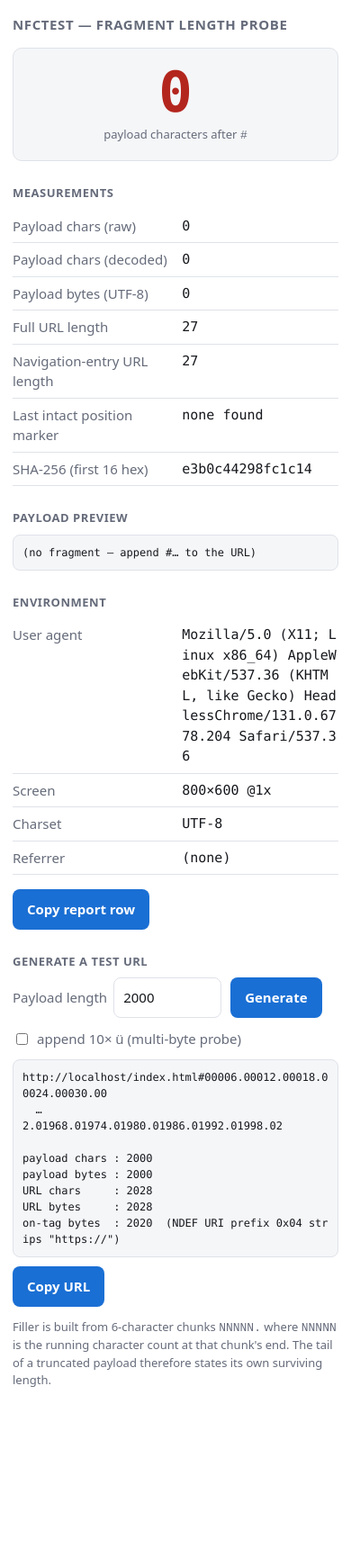
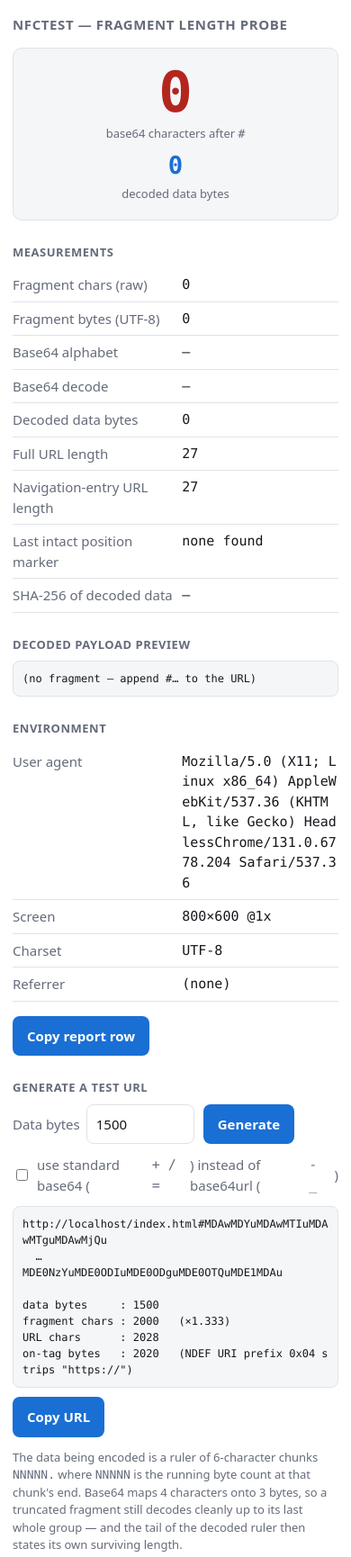
Before and after one commit to Kaistein01/NFCtest, a plain HTML site: page index.html in a window 390 px wide. Shown: the whole page at 90% size. Before the commit the page ends 1605 px from the top, so only its background shows below. Drawn offline with Linux system fonts and the light colour scheme.

Commit message:
chore: add base64 encoding

```diff
--- a/index.html
+++ b/index.html
@@ -8,13 +8,13 @@
   :root {
     --bg: #ffffff; --fg: #16181d; --muted: #656b7a;
     --line: #dfe2e8; --card: #f5f6f8; --accent: #1a6fd4;
-    --ok: #17794a; --bad: #b3261e;
+    --ok: #17794a; --bad: #b3261e; --warn: #a1610b;
   }
   @media (prefers-color-scheme: dark) {
     :root {
       --bg: #14161a; --fg: #e8eaee; --muted: #9aa1b0;
       --line: #2c3038; --card: #1c1f25; --accent: #63a4f0;
-      --ok: #4cc38a; --bad: #f2635a;
+      --ok: #4cc38a; --bad: #f2635a; --warn: #e0a83a;
     }
   }
   * { box-sizing: border-box; }
@@ -34,7 +34,11 @@
     font: 700 clamp(40px, 16vw, 68px)/1 ui-monospace, SFMono-Regular, Menlo, Consolas, monospace;
     font-variant-numeric: tabular-nums; word-break: break-all;
   }
-  .headline .lbl { color: var(--muted); font-size: 13px; margin-top: 6px; }
+  .headline .sub {
+    font: 600 clamp(18px, 7vw, 28px)/1.2 ui-monospace, SFMono-Regular, Menlo, Consolas, monospace;
+    font-variant-numeric: tabular-nums; margin-top: 10px; color: var(--accent);
+  }
+  .headline .lbl { color: var(--muted); font-size: 13px; margin-top: 5px; }
   .empty { color: var(--bad); }
   table { width: 100%; border-collapse: collapse; }
   th, td { text-align: left; padding: 7px 0; border-bottom: 1px solid var(--line); vertical-align: top; }
@@ -42,6 +46,8 @@
   td { font-family: ui-monospace, SFMono-Regular, Menlo, Consolas, monospace;
        font-variant-numeric: tabular-nums; word-break: break-all; }
   .bad { color: var(--bad); }
+  .warn { color: var(--warn); }
+  .ok { color: var(--ok); }
   pre {
     background: var(--card); border: 1px solid var(--line); border-radius: 8px;
     padding: 10px; margin: 0; overflow-x: auto; white-space: pre-wrap; word-break: break-all;
@@ -61,7 +67,7 @@
   label { display: inline-flex; align-items: center; gap: 7px; color: var(--muted); }
   .row { display: flex; flex-wrap: wrap; gap: 10px; align-items: center; margin-bottom: 12px; }
   .note { color: var(--muted); font-size: 13px; }
-  a { color: var(--accent); }
+  code { font-family: ui-monospace, SFMono-Regular, Menlo, Consolas, monospace; }
 </style>
 </head>
 <body>
@@ -70,21 +76,25 @@
 
 <div class="headline">
   <div class="num" id="bigNum">—</div>
-  <div class="lbl">payload characters after <code>#</code></div>
+  <div class="lbl">base64 characters after <code>#</code></div>
+  <div class="sub" id="bigBytes">—</div>
+  <div class="lbl">decoded data bytes</div>
 </div>
 
 <h2>Measurements</h2>
 <table>
-  <tr><th>Payload chars (raw)</th>        <td id="mRaw">—</td></tr>
-  <tr><th>Payload chars (decoded)</th>    <td id="mDec">—</td></tr>
-  <tr><th>Payload bytes (UTF-8)</th>      <td id="mBytes">—</td></tr>
-  <tr><th>Full URL length</th>            <td id="mHref">—</td></tr>
-  <tr><th>Navigation-entry URL length</th><td id="mNav">—</td></tr>
-  <tr><th>Last intact position marker</th><td id="mMark">—</td></tr>
-  <tr><th>SHA-256 (first 16 hex)</th>     <td id="mHash">—</td></tr>
+  <tr><th>Fragment chars (raw)</th>        <td id="mRaw">—</td></tr>
+  <tr><th>Fragment bytes (UTF-8)</th>      <td id="mFragBytes">—</td></tr>
+  <tr><th>Base64 alphabet</th>             <td id="mAlpha">—</td></tr>
+  <tr><th>Base64 decode</th>               <td id="mStatus">—</td></tr>
+  <tr><th>Decoded data bytes</th>          <td id="mBytes">—</td></tr>
+  <tr><th>Full URL length</th>             <td id="mHref">—</td></tr>
+  <tr><th>Navigation-entry URL length</th> <td id="mNav">—</td></tr>
+  <tr><th>Last intact position marker</th> <td id="mMark">—</td></tr>
+  <tr><th>SHA-256 of decoded data</th>     <td id="mHash">—</td></tr>
 </table>
 
-<h2>Payload preview</h2>
+<h2>Decoded payload preview</h2>
 <pre id="preview">—</pre>
 
 <h2>Environment</h2>
@@ -102,11 +112,11 @@
 
 <h2>Generate a test URL</h2>
 <div class="row">
-  <label>Payload length <input type="number" id="genN" value="2000" min="1" max="60000" step="100"></label>
+  <label>Data bytes <input type="number" id="genN" value="1500" min="1" max="60000" step="100"></label>
   <button id="btnGen">Generate</button>
 </div>
 <div class="row">
-  <label><input type="checkbox" id="genUtf8"> append 10&times; &uuml; (multi-byte probe)</label>
+  <label><input type="checkbox" id="genStd"> use standard base64 (<code>+ / =</code>) instead of base64url (<code>- _</code>)</label>
 </div>
 <pre id="genOut">—</pre>
 <div class="row" style="margin-top:10px">
@@ -114,9 +124,10 @@
   <span class="note" id="genNote"></span>
 </div>
 <p class="note">
-  Filler is built from 6-character chunks <code>NNNNN.</code> where <code>NNNNN</code> is the
-  running character count at that chunk's end. The tail of a truncated payload therefore states
-  its own surviving length.
+  The data being encoded is a ruler of 6-character chunks <code>NNNNN.</code> where
+  <code>NNNNN</code> is the running byte count at that chunk's end. Base64 maps 4 characters onto
+  3 bytes, so a truncated fragment still decodes cleanly up to its last whole group — and the tail
+  of the decoded ruler then states its own surviving length.
 </p>
 
 <script>
@@ -127,7 +138,7 @@ var $ = function (id) { return document.getElementById(id); };
 function pad5(n) { var s = String(n); while (s.length < 5) { s = "0" + s; } return s; }
 
 // 6-char self-describing chunks: "00006.00012.00018." ... truncated to exactly n chars.
-function makeFiller(n) {
+function makeRuler(n) {
   var out = [], i = 6, len = 0;
   while (len < n) { out.push(pad5(i) + "."); len += 6; i += 6; }
   return out.join("").slice(0, n);
@@ -147,52 +158,101 @@ function utf8Bytes(s) {
   return unescape(encodeURIComponent(s)).length; // legacy fallback
 }
 
+function b64encode(binStr, urlSafe) {
+  var b = btoa(binStr);
+  return urlSafe ? b.replace(/\+/g, "-").replace(/\//g, "_").replace(/=+$/, "") : b;
+}
+
+// Decodes standard or url-safe base64, tolerating missing padding and a truncated
+// trailing group. Returns { bytes, text, dropped, alphabet, error }.
+function b64decode(s) {
+  var out = { bytes: null, text: "", dropped: 0, alphabet: "—", error: null };
+  if (!s.length) { return out; }
+
+  var hasUrl = /[-_]/.test(s), hasStd = /[+/]/.test(s);
+  out.alphabet = hasUrl && hasStd ? "mixed (suspect)"
+               : hasUrl ? "base64url (- _)"
+               : hasStd ? "standard (+ /)"
+               : "ambiguous — no distinguishing char";
+
+  var t = s.replace(/-/g, "+").replace(/_/g, "/").replace(/=+$/, "");
+  if (!/^[A-Za-z0-9+/]*$/.test(t)) { out.error = "contains non-base64 characters"; return out; }
+
+  var rem = t.length % 4;
+  if (rem === 1) { t = t.slice(0, -1); out.dropped = 1; rem = 0; } // 1 leftover char is undecodable
+  else if (rem) { out.dropped = 0; }
+  if (rem) { t += new Array(5 - rem).join("="); }
+
+  var bin;
+  try { bin = atob(t); } catch (e) { out.error = "atob failed"; return out; }
+
+  var arr = new Uint8Array(bin.length);
+  for (var i = 0; i < bin.length; i++) { arr[i] = bin.charCodeAt(i) & 0xff; }
+  out.bytes = arr;
+  out.text = bin; // ruler data is ASCII, so the binary string is the text
+  return out;
+}
+
 // FNV-1a 32-bit, used only when crypto.subtle is unavailable (non-secure context).
-function fnv1a(s) {
+function fnv1a(bytes) {
   var h = 0x811c9dc5;
-  for (var i = 0; i < s.length; i++) {
-    h ^= s.charCodeAt(i) & 0xff;
+  for (var i = 0; i < bytes.length; i++) {
+    h ^= bytes[i];
     h = (h + ((h << 1) + (h << 4) + (h << 7) + (h << 8) + (h << 24))) >>> 0;
   }
   return ("0000000" + h.toString(16)).slice(-8);
 }
 
-function hash(s, cb) {
-  if (window.crypto && crypto.subtle && window.TextEncoder) {
-    crypto.subtle.digest("SHA-256", new TextEncoder().encode(s)).then(function (buf) {
+function hash(bytes, cb) {
+  if (!bytes || !bytes.length) { cb("—"); return; }
+  if (window.crypto && crypto.subtle) {
+    crypto.subtle.digest("SHA-256", bytes).then(function (buf) {
       var hex = "", v = new Uint8Array(buf);
       for (var i = 0; i < 8; i++) { hex += ("0" + v[i].toString(16)).slice(-2); }
       cb(hex);
-    })["catch"](function () { cb("fnv1a:" + fnv1a(s)); });
+    })["catch"](function () { cb("fnv1a:" + fnv1a(bytes)); });
   } else {
-    cb("fnv1a:" + fnv1a(s));
+    cb("fnv1a:" + fnv1a(bytes));
   }
 }
 
 function preview(s) {
   if (s.length <= 96) { return s; }
-  return s.slice(0, 48) + "\n  … " + (s.length - 96) + " chars omitted …\n" + s.slice(-48);
+  return s.slice(0, 48) + "\n  … " + (s.length - 96) + " bytes omitted …\n" + s.slice(-48);
 }
 
 var report = {};
 
 function render() {
   var raw = location.hash.slice(1);
-
-  var decoded = null, decodeErr = false;
-  try { decoded = decodeURIComponent(raw); } catch (e) { decodeErr = true; }
-  var effective = decoded === null ? raw : decoded;
+  var dec = b64decode(raw);
+  var nBytes = dec.bytes ? dec.bytes.length : 0;
 
   $("bigNum").textContent = raw.length;
   $("bigNum").className = "num" + (raw.length === 0 ? " empty" : "");
+  $("bigBytes").textContent = dec.error ? "decode failed" : nBytes;
+  $("bigBytes").className = "sub" + (dec.error ? " bad" : "");
 
   $("mRaw").textContent = raw.length;
-  if (decodeErr) {
-    $("mDec").innerHTML = '<span class="bad">malformed — cut mid-%XX escape</span>';
+  $("mFragBytes").textContent = utf8Bytes(raw);
+  $("mAlpha").textContent = dec.alphabet;
+  $("mAlpha").className = /suspect/.test(dec.alphabet) ? "bad" : "";
+
+  if (dec.error) {
+    $("mStatus").textContent = dec.error;
+    $("mStatus").className = "bad";
+  } else if (dec.dropped) {
+    $("mStatus").textContent = "ok — dropped " + dec.dropped + " char to align group";
+    $("mStatus").className = "warn";
+  } else if (raw.length) {
+    $("mStatus").textContent = "clean";
+    $("mStatus").className = "ok";
   } else {
-    $("mDec").textContent = decoded.length;
+    $("mStatus").textContent = "—";
+    $("mStatus").className = "";
   }
-  $("mBytes").textContent = utf8Bytes(effective);
+
+  $("mBytes").textContent = dec.error ? "—" : nBytes;
   $("mHref").textContent = location.href.length;
 
   var navLen = "n/a";
@@ -200,18 +260,20 @@ function render() {
     var nav = performance.getEntriesByType("navigation")[0];
     if (nav && nav.name) { navLen = nav.name.length; }
   } catch (e) { /* not supported */ }
-  $("mNav").textContent = navLen;
   if (navLen !== "n/a" && navLen !== location.href.length) {
+    $("mNav").textContent = navLen + "  ≠ full URL length";
     $("mNav").className = "bad";
-    $("mNav").textContent = navLen + "  ≠ full URL length";
   } else {
+    $("mNav").textContent = navLen;
     $("mNav").className = "";
   }
 
-  var mark = lastIntactMarker(effective);
+  var mark = lastIntactMarker(dec.text);
   $("mMark").textContent = mark === null ? "none found" : mark;
 
-  $("preview").textContent = raw.length ? preview(effective) : "(no fragment — append #… to the URL)";
+  $("preview").textContent = !raw.length ? "(no fragment — append #… to the URL)"
+                           : dec.error ? "(cannot decode)"
+                           : preview(dec.text);
 
   $("eUA").textContent = navigator.userAgent;
   $("eScreen").textContent = screen.width + "×" + screen.height + " @" + (window.devicePixelRatio || 1) + "x";
@@ -220,15 +282,16 @@ function render() {
 
   report = {
     chars: raw.length,
-    decoded: decodeErr ? "malformed" : decoded.length,
-    bytes: utf8Bytes(effective),
+    bytes: dec.error ? "decode-failed" : nBytes,
+    alphabet: dec.alphabet,
+    status: dec.error || (dec.dropped ? "dropped-" + dec.dropped : "clean"),
     href: location.href.length,
     nav: navLen,
     marker: mark === null ? "none" : mark,
     hash: "…"
   };
 
-  hash(effective, function (h) {
+  hash(dec.bytes, function (h) {
     $("mHash").textContent = h;
     report.hash = h;
   });
@@ -256,7 +319,7 @@ function copy(text, noteEl) {
 $("btnCopy").addEventListener("click", function () {
   var row = [
     new Date().toISOString(),
-    report.chars, report.decoded, report.bytes,
+    report.chars, report.bytes, report.alphabet, report.status,
     report.href, report.nav, report.marker, report.hash,
     navigator.userAgent
   ].join("\t");
@@ -267,21 +330,19 @@ var genURL = "";
 
 function generate() {
   var n = parseInt($("genN").value, 10);
-  if (!(n > 0)) { $("genOut").textContent = "enter a length > 0"; genURL = ""; return; }
+  if (!(n > 0)) { $("genOut").textContent = "enter a size > 0"; genURL = ""; return; }
 
-  var payload = makeFiller(n);
-  if ($("genUtf8").checked) { payload += "üüüüüüüüüü"; }
-
+  var data = makeRuler(n);
+  var frag = b64encode(data, !$("genStd").checked);
   var base = location.href.split("#")[0];
-  genURL = base + "#" + payload;
+  genURL = base + "#" + frag;
 
   $("genOut").textContent =
     genURL.slice(0, 60) + "\n  … \n" + genURL.slice(-40) + "\n\n" +
-    "payload chars : " + payload.length + "\n" +
-    "payload bytes : " + utf8Bytes(payload) + "\n" +
-    "URL chars     : " + genURL.length + "\n" +
-    "URL bytes     : " + utf8Bytes(genURL) + "\n" +
-    "on-tag bytes  : " + (utf8Bytes(genURL) - 8) + "  (NDEF URI prefix 0x04 strips \"https://\")";
+    "data bytes     : " + n + "\n" +
+    "fragment chars : " + frag.length + "   (×" + (frag.length / n).toFixed(3) + ")\n" +
+    "URL chars      : " + genURL.length + "\n" +
+    "on-tag bytes   : " + (genURL.length - 8) + "   (NDEF URI prefix 0x04 strips \"https://\")";
   $("genNote").textContent = "";
 }
 
```
Also changed, not shown: 1 other file.
